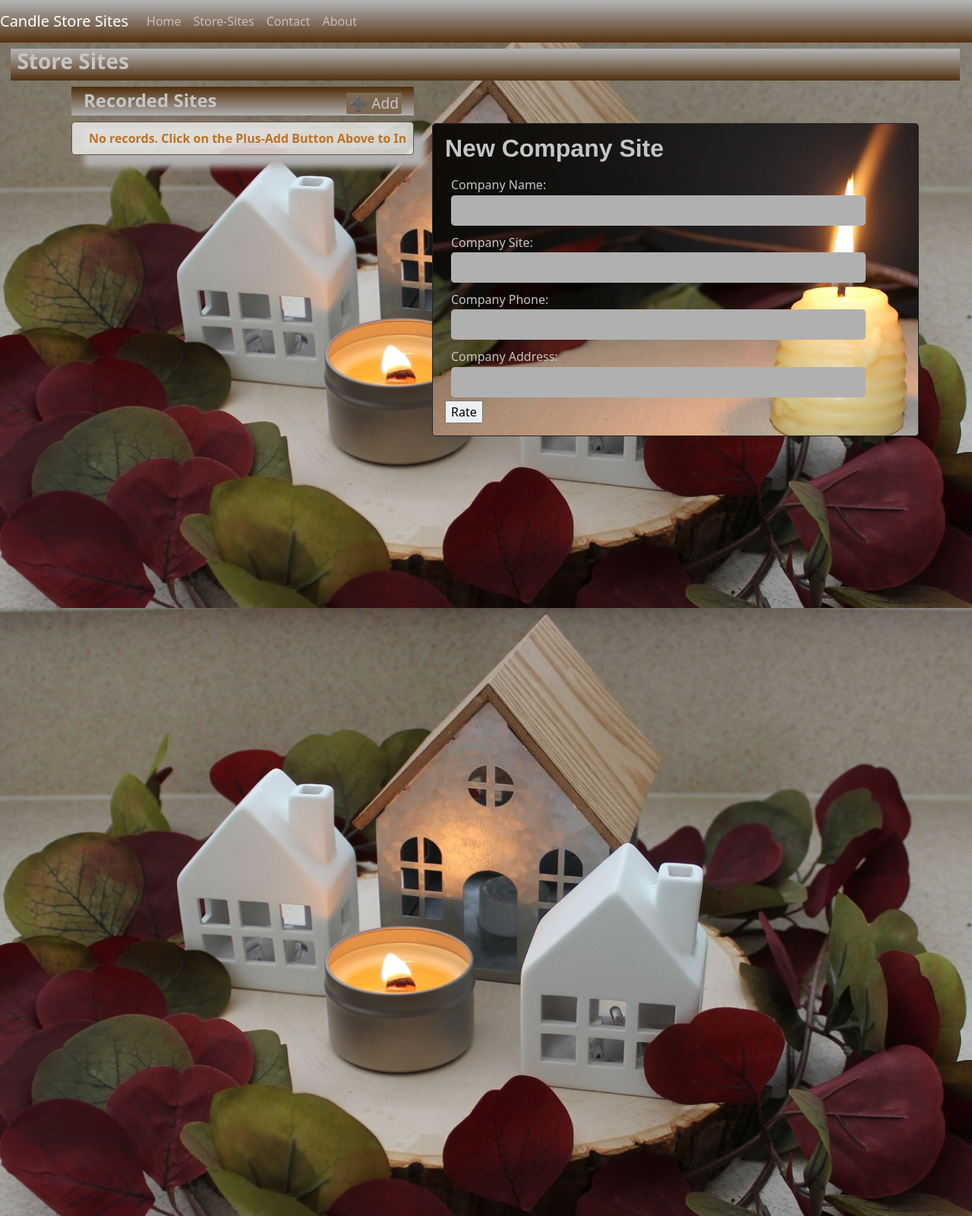
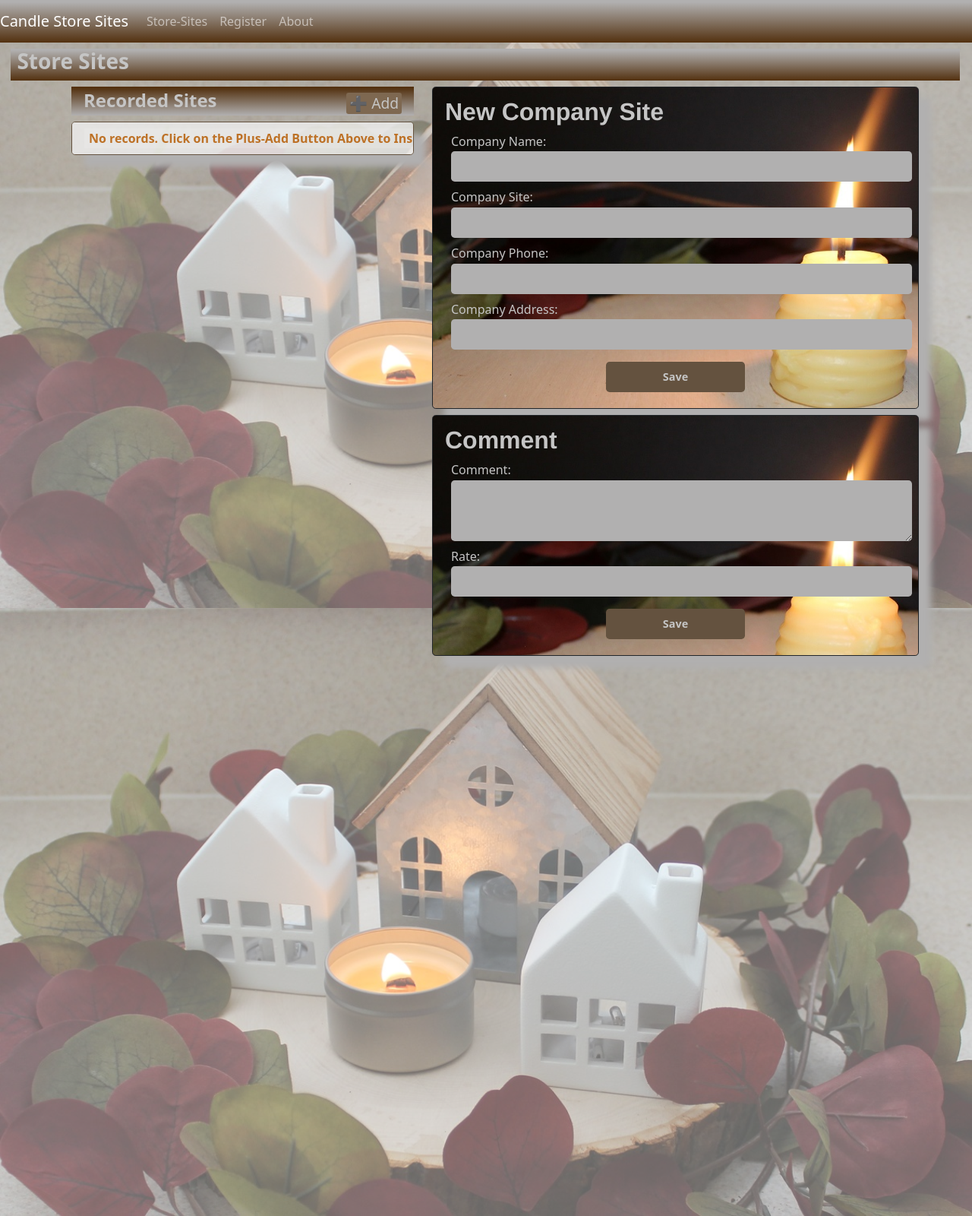
Before and after one commit to ramirezalvaroeduardo/CandleSites, a Django app: page /sites/siteLinks/ in a window 1280 px wide, after a click that opens the changed part. Shown: the whole page at 76% size. Run offline with Django 3.2, Linux system fonts and the light colour scheme; data that the repository does not hold is empty; some libraries are stand-ins or nearby versions.

Commit message:
ER - Added Register form, removed Contact, Home menu tabs.

```diff
--- a/candlestores/urls.py
+++ b/candlestores/urls.py
@@ -21,7 +21,7 @@ admin.autodiscover()
 
 
 urlpatterns = [
-    path('', views.home, name='home'),
+    path('', views.siteLinks, name='siteLinks'),
     path('sites/', include('sites.urls'), name='sites'),
     path('admin/', admin.site.urls),
 ]
--- a/sites/forms.py
+++ b/sites/forms.py
@@ -1,23 +1,46 @@
 from django import forms
 from .models import CandleSite
+from .models import CandleSiteComments
+from .models import Commentator
 
 class CandleSiteForm(forms.ModelForm):
-
     companyName = forms.CharField(label='Company Name')
     companyLink = forms.CharField(label='Company Site')
     companyPhone = forms.CharField(label='Company Phone')
     companyAddress = forms.CharField(label='Company Address')
-
     companyName.widget.attrs.update({'class': 'dInput'})
     companyLink.widget.attrs.update({'class': 'dInput'})
     companyPhone.widget.attrs.update({'class': 'dInput'})
     companyAddress.widget.attrs.update({'class': 'dInput'})
-
     class Meta:
         model = CandleSite
         fields = [
             'companyName',
             'companyLink',
             'companyPhone',
-            'companyAddress'
+            'companyAddress',
         ]
+
+class CommentForm(forms.ModelForm):
+    comment = forms.CharField(widget=forms.Textarea, label='Comment')
+    comment.widget.attrs.update({'class': 'commTextClass'})
+    rate = forms.IntegerField(label='Rate')
+    rate.widget.attrs.update({'class': 'dInput'})
+    class Meta:
+        model = CandleSiteComments
+        fields = [
+            'comment',
+            'rate',
+        ]
+
+class registerForm(forms.ModelForm):
+    userName = forms.CharField(label='User Name (email)')
+    userName.widget.attrs.update({'class': 'dInput'})
+    password = forms.CharField(max_length=16, widget=forms.PasswordInput,label='Password')
+    password.widget.attrs.update({'class': 'dInput'})
+    class Meta:
+        model = Commentator
+        fields = [
+            'userName',
+            'password',
+        ]
--- a/sites/models.py
+++ b/sites/models.py
@@ -15,5 +15,5 @@ class Commentator(models.Model):
 class CandleSiteComments(models.Model):
     candlesite      = models.ForeignKey(CandleSite, on_delete=models.CASCADE)
     commentator     = models.ForeignKey(Commentator, on_delete=models.CASCADE)
-    comment         = models.TextField(max_length=1024)
+    comment         = models.CharField(max_length=1024)
     rate            = models.IntegerField(validators=[MinValueValidator(0), MaxValueValidator(100)])
--- a/sites/static/css/style.css
+++ b/sites/static/css/style.css
@@ -12,7 +12,7 @@
 	bottom: 0;
 	left: 0;
 	right: 0;
-	opacity: 1;
+	opacity: 0.6;
 	background-repeat: repeat;
 	background-attachment: fixed;
 	background-size: 100%;
@@ -64,7 +64,6 @@
 
 .ulStyle {
 	margin-left: 0;
-	/* padding-left: 1rem; */
 	padding: 0.5rem 0.5rem 0.5rem 1rem;
 	list-style : none;
 	border: solid 0.1rem #64523f;
@@ -140,13 +139,13 @@
 	color: #bd7126;
 	background-color: rgba(240, 240, 240, 0.2);
 	border: solid 0rem;
-	width: 100%;
 }
 
 .aStyle {
 	text-decoration: none;
 	color: #64523f;
 	background-color: rgba(240, 240, 240, 0.1);
+	width: 100%;
 }
 
 .aStyle:hover {
@@ -156,10 +155,11 @@
 	color: #c5c5c5;
 	border: none;
 	border-radius: 0.3rem;
+	width: 100%;
 }
 
 label {
-	margin: 0.3rem 0 0 0.5rem;
+	margin: 0.2rem 0 0 0.5rem;
 	color: #c5c5c5;
 }
 
@@ -172,17 +172,37 @@ label {
 	display: block;
 	margin: 0.1rem 1.5rem 0.3rem 0.5rem;
 	padding-left: 0.3rem;
-	width: 90%;
+	width: 100%;
 	height: 2.5rem;
 	background-color: #b1b0b0;
 	font-size: 1.2rem;
-
 	border: none;
 	border-radius: 0.3rem;
-
 }
 
+.submitClass {
+	display: block;
+	text-align: center;
+	margin: 1rem auto 0.3rem auto;
+	border: none;
+	border-radius: 0.3rem;
+	height: 2.5rem;
+	width: 30%;
+	background-color: #64523f;
+	color: #c5c5c5;
+	font-size: 90%;
+	font-weight: 700;
+}
+
+.submitClass:hover {
+	background-color: #c5c5c5;
+	color: #64523f;
+}
+
+
 .legClass {
+	margin-bottom: 0;
+	padding-bottom: 0;
 	font-family: Helvetica;
 	font-size: 2rem;
 	color: #c5c5c5;
@@ -191,7 +211,8 @@ label {
 
 .formClass {
 	display: none;
-	margin-top: 3rem;
+	margin-bottom: 0.5rem;
+	padding: 0.5rem 1rem 1rem 1rem;
 	background-color: #7e6851;
 	background-image: url("../../static/img/companyInfo.jpg");
 	background-repeat: no-repeat;
@@ -199,7 +220,7 @@ label {
 	opacity: 1;
 	border: solid 0.1rem;
 	border-radius: 0.3rem;
-	padding: 0.5rem 1rem 1rem 1rem;
+	box-shadow: 1rem 1rem 0.5rem #b1b0b0;
 }
 
 .formBlog {
@@ -222,15 +243,15 @@ label {
 
 .companyInfo {
 	display: none;
-	margin-top: 3rem;
+	margin-bottom: 0.5rem;
+	padding: 0.5rem 1rem 1rem 1rem;
 	background-image: url("../../static/img/companyInfo.jpg");
 	background-repeat: no-repeat;
 	background-size: 100%;
 	opacity: 1;
 	background-color: #7e6851;
-	border: solid 0.1rem;
+	border: none;
 	border-radius: 0.3rem;
-	padding: 0.5rem 1rem 1rem 1rem;
 	box-shadow: 1rem 1rem 0.5rem #b1b0b0;
 }
 
@@ -279,9 +300,67 @@ label {
 	color: red;
 }
 
+.commDivClass {
+	margin: 0 0 0.5rem 0.5rem;
+	padding: 0 0 0 0.5rem;
+	border: none;
+	border-radius: 0.3rem;
+	background-color: #c5c5c5;
+}
+
 .commClass {
 	margin: 0;
 	padding: 0;
-	color: #c5c5c5;
+	color: #64523f;
+}
+
+.commTextClass {
+	display: block;
+	margin: 0.1rem 1.5rem 0.3rem 0.5rem;
+	padding-left: 0.3rem;
+	width: 100%;
+	height: 5rem;
+	background-color: #b1b0b0;
+	font-size: 1.2rem;
+	border: none;
+	border-radius: 0.3rem;
+	text-align: left;
+}
+
+.aboutDiv {
+	margin: 0 4rem;
+	padding: 0.5rem 0.5rem 0.5rem 1rem;
+	list-style : none;
+	border: solid 0.1rem #64523f;
+	border-radius: 0.3rem;
+	font-size: 1rem;
+	background-color: rgba(240, 240, 240, 0.8);
+	max-height: 40rem;
+	overflow-y: auto;
+	box-shadow: 1rem 1rem 0.5rem #b1b0b0;
+}
+
+.aboutParagraphTitle {
+	margin-top: 1rem;
+	font-size: 1.6rem;
 	font-weight: 700;
 }
+
+.aboutParagraph {
+	font-size: 1rem;
+	padding: 0 1rem;
+}
+
+.userFormClass {
+	margin: 2rem auto;
+	padding: 0.5rem 1rem 1rem 1rem;
+	width: 60%;
+	background-color: #7e6851;
+	background-image: url("../../static/img/companyInfo.jpg");
+	background-repeat: no-repeat;
+	background-size: 100%;
+	opacity: 1;
+	border: solid 0.1rem;
+	border-radius: 0.3rem;
+	box-shadow: 1rem 1rem 0.5rem #b1b0b0;
+}
--- a/sites/static/js/generalInfo.js
+++ b/sites/static/js/generalInfo.js
@@ -1,13 +1,11 @@
 
-function showCompany(dName, dLink, dPhone, dAddress, dComments, dCommentators) {
+function showCompany(dSiteId, dName, dLink, dPhone, dAddress, dSites, dComments, dCommentators) {
     var cName    = document.getElementById('cName');
     var cSite    = document.getElementById('cSite');
     var cPhone   = document.getElementById('cPhone');
     var cAddress = document.getElementById('cAddress');
     //var cRating  = document.getElementById('cRating');
-
-console.log('-', dComments)
-console.log('+', dCommentators)
+    var cComments = []
 
     cName.innerHTML = dName;
     cSite.innerHTML = dLink;
@@ -15,15 +13,27 @@ console.log('+', dCommentators)
     cPhone.innerHTML = dPhone;
     cAddress.innerHTML = dAddress;
 
-    showItem('companyInfo');
+    var docInfo = document.getElementById('companyInfo');
+    var commId  = document.getElementById('commDiv');
+    commId.remove();
+    var newDiv = document.createElement('div');
+    newDiv.id = 'commDiv';
+    newDiv.style = 'padding-top: 1rem;';
+    docInfo.appendChild(newDiv);
 
+    // Adding Comment to Company Info Item
     for(var item of dComments) {
-        addComment(item.fields.comment);
-        addComment(item.fields.rate);
-        addComment(item.fields.candlesite);
-        addComment(item.fields.commentator);
+        if(item.fields.candlesite == dSiteId) {
+            var dCommtr;
+            // Showing Commentator Name
+            for(var item2 of dCommentators) {
+                if(item2.pk == item.fields.commentator) dCommtr = item2.fields.userName;
+            }
+            addComment(item.fields.comment, item.fields.rate, dCommtr);
+        }
     }
 
+    showItem('companyInfo');
 }
 
 function showItem(dItem) {
@@ -45,11 +55,30 @@ function captureRecSite(dNewItem) {
     recSites.appendChild(newLi);
 }
 
-function addComment( dComment ) {
-    var docInfo = document.getElementById('companyInfo');
-    var newP = document.createElement('p');
-    var pText = document.createTextNode(dComment);
+function addComment( dComment, dRate, dCommtr ) {
+    var docInfo = document.getElementById('commDiv');
+    var newDiv = document.createElement('div');
+    var newP;
+    var pText;
+
+    newP = document.createElement('p');
+    pText = document.createTextNode(dCommtr);
     newP.appendChild(pText);
     newP.className = 'commClass';
-    docInfo.appendChild(newP);
+    newDiv.appendChild(newP);
+
+    newP = document.createElement('p');
+    pText = document.createTextNode(dComment);
+    newP.appendChild(pText);
+    newP.className = 'commClass';
+    newDiv.appendChild(newP);
+
+    newP = document.createElement('p');
+    pText = document.createTextNode(dRate);
+    newP.appendChild(pText);
+    newP.className = 'commClass';
+    newDiv.appendChild(newP);
+
+    newDiv.className = 'commDivClass';
+    docInfo.appendChild(newDiv);
 }
--- a/sites/templates/contact.html
+++ /dev/null
@@ -1,5 +0,0 @@
-{% extends 'master.html' %}
-
-{% block content %}
-    <h3 class='dSectionTitle'>{{ pageTitle }}</h3>
-{% endblock %}
--- a/sites/templates/navbar.html
+++ b/sites/templates/navbar.html
@@ -16,13 +16,10 @@
     <div class="collapse navbar-collapse" id="collapsibleNavId">
         <ul class="navbar-nav mr-auto mt-2 mt-lg-0">
             <li class="nav-item active">
-                <a class="nav-link" href="/sites/">Home</a>
-            </li>
-            <li class="nav-item active">
                 <a class="nav-link" href="/sites/siteLinks/">Store-Sites</a>
             </li>
             <li class="nav-item">
-                <a class="nav-link" href="/sites/contact/">Contact</a>
+                <a class="nav-link" href="/sites/register/">Register</a>
             </li>
             <li class="nav-item">
                 <a class="nav-link" href="/sites/about/">About</a>
--- a/sites/templates/siteLinks/siteLinks.html
+++ b/sites/templates/siteLinks/siteLinks.html
@@ -11,7 +11,7 @@
                 <div class='col-sm-5'>
                     <fieldset id='recSites'>
                         <legend id='legLine' class='liHeaderAlt'><a class='newRec'
-                            onClick='showItem("captForm"); hideItem("companyInfo"); '>&#x2795; Add</a>Recorded Sites<!--a class='delRec'>&#x2716;</a--></legend>
+                            onClick='showItem("captForm"); showItem("commForm"); hideItem("companyInfo"); '>&#x2795; Add</a>Recorded Sites<!--a class='delRec'>&#x2716;</a--></legend>
                         <ul id='id_recSites' class='ulStyle'>
                             {% if recnum == 0 %}
                                 <li>
@@ -24,7 +24,8 @@
                             {% else %}
                                 {% for sitelink in sitelinks %}
                                     <li class='liStyle'
-                                        onclick='showCompany("{{sitelink.companyName}}", "{{sitelink.companyLink}}", "{{sitelink.companyPhone}}", "{{sitelink.companyAddress}}", {{ siteComms }}, {{ commtrs }} ); hideItem("captForm");'><a href='#{{sitelink.id}}' class='aStyle'>{{ sitelink.companyName }}</a></li>
+                                        onclick='showCompany("{{sitelink.id}}", "{{sitelink.companyName}}", "{{sitelink.companyLink}}", "{{sitelink.companyPhone}}", "{{sitelink.companyAddress}}", {{ siteInfo }}, {{ siteComms }}, {{ commtrs }} ); hideItem("captForm");'><a href='#{{sitelink.id}}' class='aStyle'>{{ sitelink.companyName }}</a>
+                                    </li>
                                 {% endfor %}
                             {% endif %}
                         </ul>
@@ -57,7 +58,7 @@
                             <a class='companySymbol'>&#x2712;</a>
                             <p id='cComments' class='companyData'>Comments</p>
                         </div>
-
+                        <div id='commDiv' class='commDivClass'></div>
                     </div>
 
                     <form id="captForm" method='POST' class='formClass'>
@@ -66,9 +67,27 @@
                             <legend  class='legClass'>New Company Site</legend>
                             {% csrf_token %}
                             {{ form.as_table }}
-                            <input type='submit' onClick='captureRecSite("id_companyName");' class='submitClass' value='Rate'/>
+                            <input type='submit'
+                                onClick='captureRecSite("id_companyName");'
+                                class='submitClass' value='Save'
+                            />
                         </fieldset>
                     </form>
+                    <form id="commForm" method='POST' class='formClass'>
+                        <!-- Capture Comment for Site Form -->
+                        <fieldset>
+                            <legend  class='legClass'>Comment</legend>
+                            {% csrf_token %}
+                            {{ commForm.as_table }}
+                            <input type='submit'
+                                onClick='captureRecSite("id_companyName");'
+                                class='submitClass' value='Save'
+                            />
+                        </fieldset>
+                    </form>
+
+
+
                     <form method='POST' class='formBlog'  style='display: none;'>
                         <!-- Capture Company Comment Box -->
                         <fieldset>
--- a/sites/urls.py
+++ b/sites/urls.py
@@ -2,9 +2,9 @@ from django.urls import path
 from . import views
 
 urlpatterns = [
-    path('', views.home, name='home'),
+    path('', views.siteLinks, name='siteLinks'),
     path('sites/', views.sites, name='sites'),
-    path('contact/', views.contact, name='contact'),
+    path('register/', views.register, name='Register'),
     path('about/', views.about, name='about'),
     path('siteLinks/', views.siteLinks, name='siteLinks'),
     path('template/', views.template, name='template'),
--- a/sites/views.py
+++ b/sites/views.py
@@ -1,15 +1,11 @@
 from django.shortcuts import render
 from .forms import CandleSiteForm
+from .forms import CommentForm
+from .forms import registerForm
 from .models import CandleSite
 from .models import CandleSiteComments
 from .models import Commentator
 from django.core import serializers
-
-def home(request):
-	context = {
-		'pageTitle' : 'CandleSites Home Page'
-	}
-	return render(request, 'home.html', context )
 
 def sites(request):
 	inventory = CandleSite.objects.all().count()
@@ -20,11 +16,15 @@ def sites(request):
 	print( 'Inventory: ',inventory )
 	return render( request, 'sites.html', context )
 
-def contact(request):
+def register(request):
+	userForm = registerForm(request.POST or None)
+	if userForm.is_valid():
+		userForm.save()
 	context = {
-		'pageTitle' : 'Contact'
+		'pageTitle' : 'Register',
+		'form'      : userForm,
 	}
-	return render(request, 'contact.html', context)
+	return render(request, 'register.html', context)
 
 def about(request):
 	context = {
@@ -42,19 +42,25 @@ def siteLinks(request):
 	siteLinks	= CandleSite.objects.all().order_by('companyName')
 	siteComments= CandleSiteComments.objects.all()
 	commentators= Commentator.objects.all()
+	sitesJson	= serializers.serialize('json', siteLinks)
 	commJson	= serializers.serialize('json', siteComments)
 	commtrsJson	= serializers.serialize('json', commentators)
 
 	form = CandleSiteForm(request.POST or None)
+	commForm = CommentForm(request.POST or None)
 	if form.is_valid():
 		form.save()
+	if commForm.is_valid():
+    		commForm.save()
 	context = {
 		'pageTitle' : pageTitle,
 		'recnum'    : recNum,
-		'sitelinks' : siteLinks,
+		'sitelinks'	: siteLinks,
+		'siteInfo'  : sitesJson,
 		'siteComms'	: commJson,
 		'commtrs'	: commtrsJson,
 		'form'      : form,
+		'commForm'  : commForm,
 	}
 	return render(request, 'siteLinks/siteLinks.html', context)
 
```
Also changed, not shown: sites/admin.py (+10 -0 lines), sites/templates/about.html (+9 -0 lines), sites/templates/register.html (added, +20 -0 lines), sites/migrations/0004_auto_20210217_2359.py (added).
